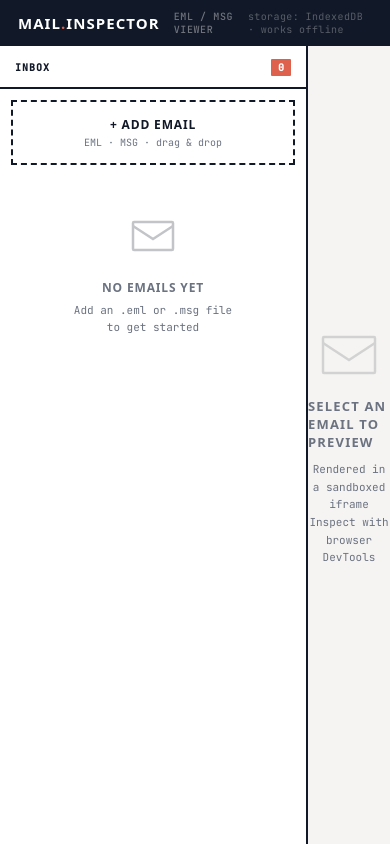
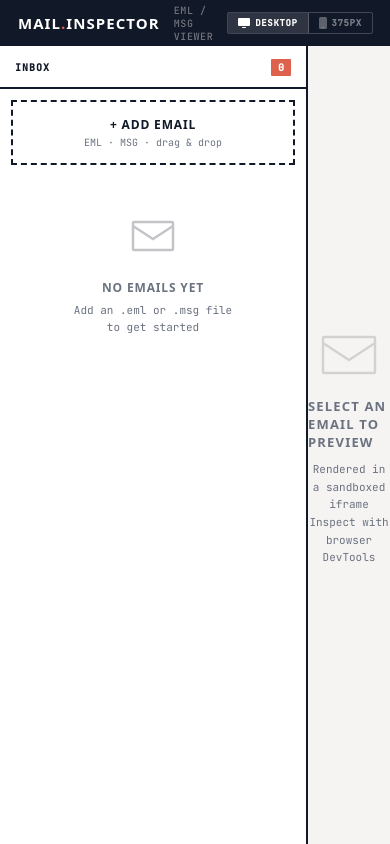
Before and after one commit to benhullinger/mail-inspector, a plain HTML site: page index.html in a window 390 px wide. Drawn offline with Linux system fonts and the light colour scheme; a web font is replaced by a local one.

Commit message:
Add mobile/desktop preview toggle (375px)
Two-button toggle in the topbar switches the iframe between full-width
and 375px-constrained mobile view. State persists to localStorage.

Co-authored-by: Copilot <223556219+Copilot@users.noreply.github.com>

```diff
--- a/index.html
+++ b/index.html
@@ -183,6 +183,35 @@ html, body { height: 100%; overflow: hidden; background: var(--bg); color: var(-
 .prev-frame { flex: 1; overflow: hidden; position: relative; }
 .prev-iframe { width: 100%; height: 100%; border: none; display: block; background: #fff; }
 
+/* ── Mobile preview mode ─────────────────────────── */
+.prev-frame.mobile-mode {
+  display: flex; align-items: flex-start; justify-content: center;
+  overflow-y: auto; overflow-x: hidden;
+  background: #D1D5DB; padding: 20px 0;
+}
+.prev-frame.mobile-mode .prev-iframe {
+  width: 375px; min-width: 375px; height: 100%;
+  box-shadow: 0 0 0 2px var(--border), 0 8px 32px rgba(0,0,0,0.18);
+}
+
+/* ── View toggle ─────────────────────────────────── */
+.view-toggle {
+  display: flex; align-items: center; gap: 0;
+  border: 1.5px solid rgba(255,255,255,0.2); border-radius: 2px; overflow: hidden;
+  margin-left: auto; flex-shrink: 0;
+}
+.vt-btn {
+  padding: 4px 10px; font-size: 9px; font-weight: 800;
+  font-family: var(--font-mono); letter-spacing: 0.07em; text-transform: uppercase;
+  background: transparent; color: rgba(255,255,255,0.45);
+  border: none; cursor: pointer; transition: background 0.1s, color 0.1s;
+  display: flex; align-items: center; gap: 5px;
+}
+.vt-btn:first-child { border-right: 1.5px solid rgba(255,255,255,0.2); }
+.vt-btn.active { background: rgba(255,255,255,0.12); color: #fff; }
+.vt-btn svg { opacity: 0.7; }
+.vt-btn.active svg { opacity: 1; }
+
 .prev-empty {
   flex: 1; display: flex; flex-direction: column;
   align-items: center; justify-content: center;
@@ -223,7 +252,17 @@ html, body { height: 100%; overflow: hidden; background: var(--bg); color: var(-
 <div class="topbar">
   <span class="topbar-logo">Mail<span>.</span>Inspector</span>
   <span class="topbar-sub">EML / MSG Viewer</span>
-  <span class="topbar-hint">storage: IndexedDB · works offline</span>
+  <div class="view-toggle" id="view-toggle" title="Toggle mobile preview (375px)">
+    <button class="vt-btn active" id="vt-desktop" onclick="setMobileMode(false)">
+      <svg width="12" height="10" viewBox="0 0 12 10" fill="currentColor"><rect x="0" y="0" width="12" height="8" rx="1"/><rect x="4" y="9" width="4" height="1" rx="0.5"/></svg>
+      Desktop
+    </button>
+    <button class="vt-btn" id="vt-mobile" onclick="setMobileMode(true)">
+      <svg width="8" height="12" viewBox="0 0 8 12" fill="currentColor"><rect x="0" y="0" width="8" height="12" rx="1.5"/><rect x="3" y="10" width="2" height="1" rx="0.5" fill="#fff" opacity="0.5"/></svg>
+      375px
+    </button>
+  </div>
+  <span class="topbar-hint" style="margin-left:12px">IndexedDB · offline</span>
 </div>
 
 <div class="app">
@@ -728,7 +767,20 @@ async function dbDel(id)    { const db = await openDB(); return new Promise((ok,
 // ═══════════════════════════════════════════════════════════════════
 let emails    = [];
 let activeId  = null;
-let blobUrl   = null;
+let blobUrl      = null;
+let mobilePreview = localStorage.getItem('mi-mobile') === '1';
+
+function setMobileMode(on) {
+  mobilePreview = on;
+  localStorage.setItem('mi-mobile', on ? '1' : '0');
+  document.getElementById('vt-desktop').classList.toggle('active', !on);
+  document.getElementById('vt-mobile').classList.toggle('active', on);
+  const frame = document.querySelector('.prev-frame');
+  if (frame) frame.classList.toggle('mobile-mode', on);
+}
+
+// Restore toggle state on load
+setMobileMode(mobilePreview);
 
 // ═══════════════════════════════════════════════════════════════════
 // Helpers
@@ -830,6 +882,8 @@ function renderPreview(email) {
         title="Email preview — ${esc(p.subject)}">
       </iframe>
     </div>`;
+
+  if (mobilePreview) panel.querySelector('.prev-frame').classList.add('mobile-mode');
 }
 
 // ═══════════════════════════════════════════════════════════════════
```
